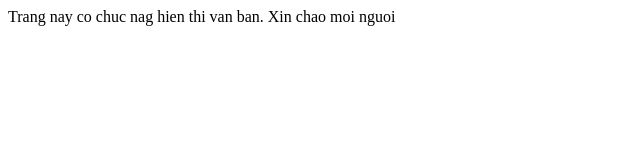
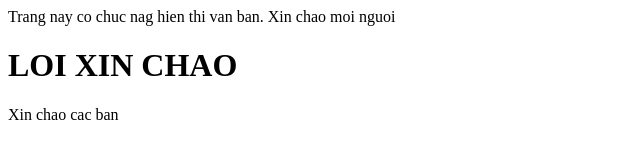
Before and after one commit to NguyenHuuHuy123/git-demo, a plain HTML site: page index.html in a window 1280 px wide. Shown: the whole page, without its empty margins (0-640 px from the left). Drawn offline with Linux system fonts and the light colour scheme.

Commit message:
Edit file in Index.html

```diff
--- a/index.html
+++ b/index.html
@@ -7,6 +7,10 @@
     <body>
     Trang nay co chuc nag hien thi van ban.
     Xin chao moi nguoi
+    <div>
+        <h1>LOI XIN CHAO</h1>
+        <p>Xin chao cac ban</p>
+    </div>
     </body>
     </html>
 </DOCTYPE>
```
